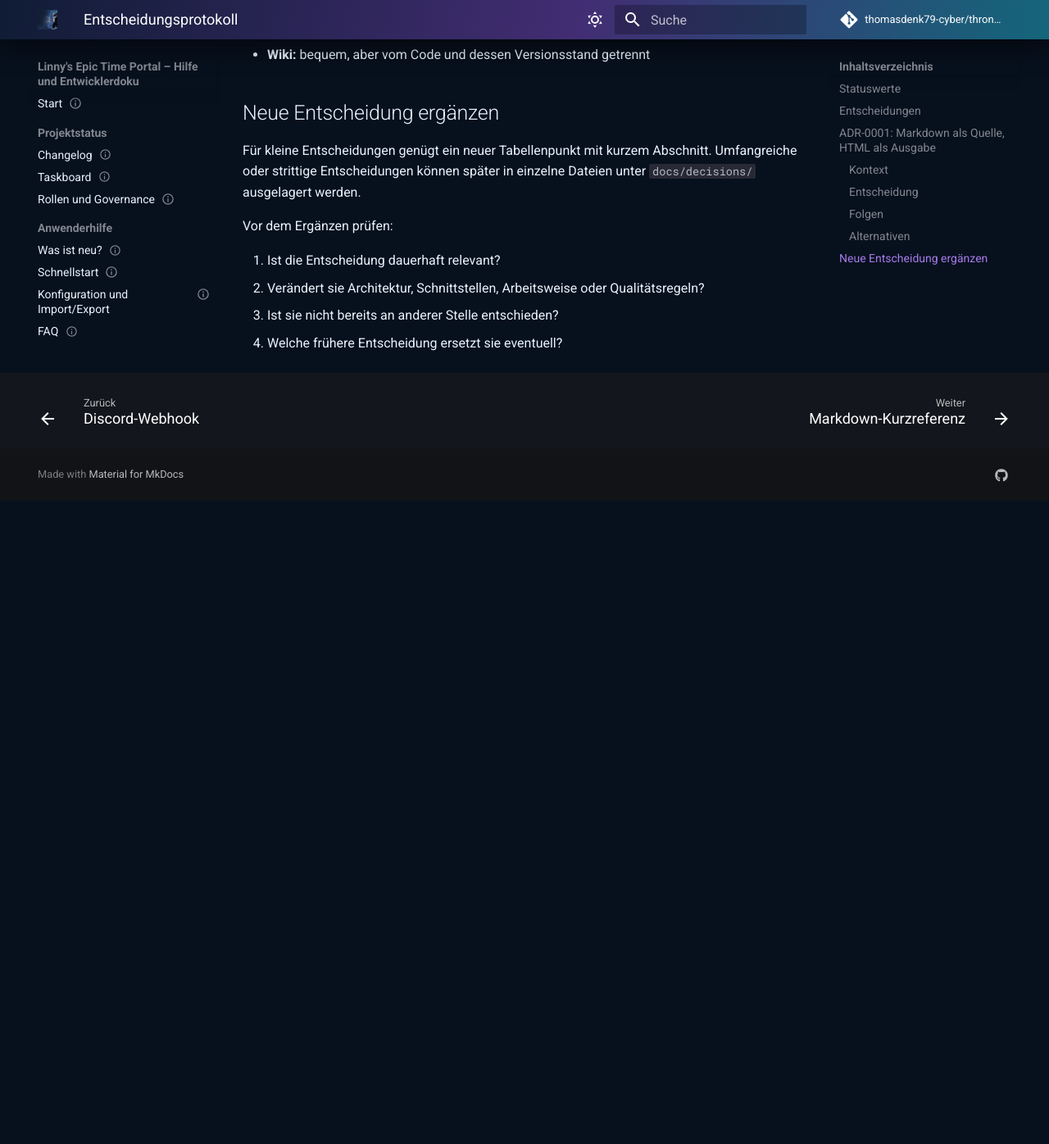
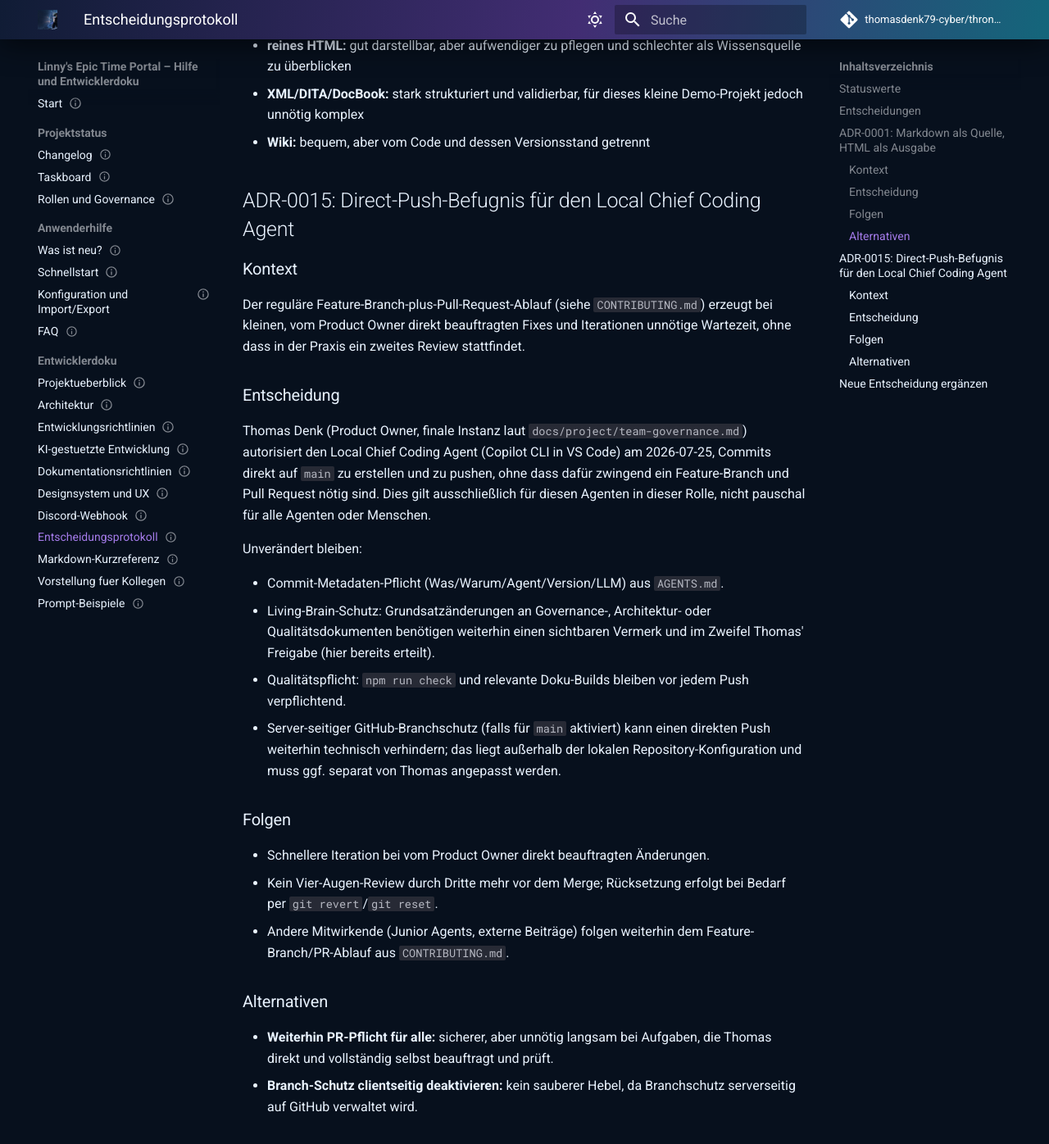
Before and after one commit to thomasdenk79-cyber/throne-liberty-eu-kalender, an MkDocs documentation site: the page built from docs/engineering/decision-log.md, in a window 1280 px wide and 1400 px high, scrolled down 2616 px. Shown: the top 1396 px of the window at 82% size. Built offline with MkDocs 1.6.1 and Material for MkDocs 9.7.7, drawn with Linux system fonts in a browser that asks for light colours; comment, search, counter and statistics services are not loaded; before the commit the page ends 3227 px from its top, so only the background shows below that; some of the changed text lies outside the part shown.

Commit message:
docs: authorize direct main pushes for Local Chief Coding Agent (ADR-0015)
why: Thomas (Product Owner) requested removing the feature-branch/PR
detour for this agent's own commits, since changes stay revertible via
git. Documented as ADR-0015, adjusted CONTRIBUTING.md workflow and the
team-governance role table accordingly. Quality gate (npm run check)
and commit-metadata rules remain unchanged.
agent: GitHub Copilot CLI | agent_version: 1.0 | llm: Claude Sonnet 4.6 | llm_version: Claude Sonnet 4.6

```diff
--- a/docs/engineering/decision-log.md
+++ b/docs/engineering/decision-log.md
@@ -38,6 +38,7 @@ Dieses Protokoll verhindert, dass Menschen oder Agenten bereits geklärte Grunds
 | ADR-0012 | accepted | Living-Brain-Grundsatzänderungen benötigen fähigkeitsbasiertes Review und bei Unsicherheit einen Taskboard-Handoff. | verhindert zufällige Regel- und Architekturdrift durch unvollständigen Kontext |
 | ADR-0013 | accepted | Browser Research auditiert mindestens halbjährlich externe Standards; lokale Agenten validieren und implementieren reproduzierbar. | verbindet aktuelle Primärquellen mit tatsächlicher Code- und Testprüfung |
 | ADR-0014 | accepted | Die statische Anwendung verwendet native ES-Module und externes CSS ohne verpflichtenden Build. | klare Verantwortungen und direkte GitHub-Pages-Auslieferung bleiben vereinbar |
+| ADR-0015 | accepted | Der Local Chief Coding Agent darf Commits direkt auf `main` erstellen und pushen, ohne verpflichtenden Feature-Branch/PR-Umweg. | von Thomas als Product Owner autorisiert; Änderungen bleiben per Git-Revert risikofrei rücksetzbar |
 
 ## ADR-0001: Markdown als Quelle, HTML als Ausgabe
 
@@ -63,6 +64,34 @@ Markdown-Dateien unter `docs/` sind die editierbare Quelle. `mkdocs.yml` definie
 - **XML/DITA/DocBook:** stark strukturiert und validierbar, für dieses kleine Demo-Projekt jedoch unnötig komplex
 - **Wiki:** bequem, aber vom Code und dessen Versionsstand getrennt
 
+## ADR-0015: Direct-Push-Befugnis für den Local Chief Coding Agent
+
+### Kontext
+
+Der reguläre Feature-Branch-plus-Pull-Request-Ablauf (siehe `CONTRIBUTING.md`) erzeugt bei kleinen, vom Product Owner direkt beauftragten Fixes und Iterationen unnötige Wartezeit, ohne dass in der Praxis ein zweites Review stattfindet.
+
+### Entscheidung
+
+Thomas Denk (Product Owner, finale Instanz laut `docs/project/team-governance.md`) autorisiert den Local Chief Coding Agent (Copilot CLI in VS Code) am 2026-07-25, Commits direkt auf `main` zu erstellen und zu pushen, ohne dass dafür zwingend ein Feature-Branch und Pull Request nötig sind. Dies gilt ausschließlich für diesen Agenten in dieser Rolle, nicht pauschal für alle Agenten oder Menschen.
+
+Unverändert bleiben:
+
+- Commit-Metadaten-Pflicht (Was/Warum/Agent/Version/LLM) aus `AGENTS.md`.
+- Living-Brain-Schutz: Grundsatzänderungen an Governance-, Architektur- oder Qualitätsdokumenten benötigen weiterhin einen sichtbaren Vermerk und im Zweifel Thomas' Freigabe (hier bereits erteilt).
+- Qualitätspflicht: `npm run check` und relevante Doku-Builds bleiben vor jedem Push verpflichtend.
+- Server-seitiger GitHub-Branchschutz (falls für `main` aktiviert) kann einen direkten Push weiterhin technisch verhindern; das liegt außerhalb der lokalen Repository-Konfiguration und muss ggf. separat von Thomas angepasst werden.
+
+### Folgen
+
+- Schnellere Iteration bei vom Product Owner direkt beauftragten Änderungen.
+- Kein Vier-Augen-Review durch Dritte mehr vor dem Merge; Rücksetzung erfolgt bei Bedarf per `git revert`/`git reset`.
+- Andere Mitwirkende (Junior Agents, externe Beiträge) folgen weiterhin dem Feature-Branch/PR-Ablauf aus `CONTRIBUTING.md`.
+
+### Alternativen
+
+- **Weiterhin PR-Pflicht für alle:** sicherer, aber unnötig langsam bei Aufgaben, die Thomas direkt und vollständig selbst beauftragt und prüft.
+- **Branch-Schutz clientseitig deaktivieren:** kein sauberer Hebel, da Branchschutz serverseitig auf GitHub verwaltet wird.
+
 ## Neue Entscheidung ergänzen
 
 Für kleine Entscheidungen genügt ein neuer Tabellenpunkt mit kurzem Abschnitt. Umfangreiche oder strittige Entscheidungen können später in einzelne Dateien unter `docs/decisions/` ausgelagert werden.
```
Also changed, not shown: CONTRIBUTING.md (+6 -0 lines), docs/project/team-governance.md (+1 -1 lines).
